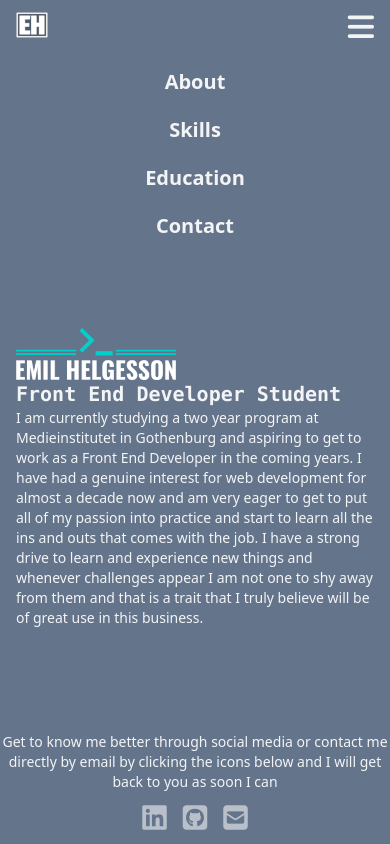
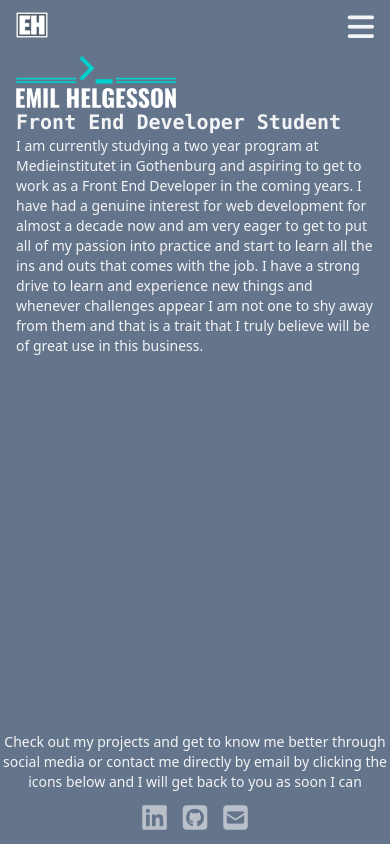
Before and after one commit to Emil-Helge/My-Resume, a website: page src/index.html in a window 390 px wide. Both pictures are taken after a click on the button 360 px from the left and 27 px from the top of the page. Drawn offline with Linux system fonts and the light colour scheme.

Commit message:
minor adjustments

```diff
--- a/main.js
+++ b/main.js
@@ -12,7 +12,7 @@ function addEventListeners() {
 
 function toggleMenu() {
   const header = document.querySelector('header');
-  header.classList.toggle('h-80');
+  header.classList.toggle('h-60');
 
   const menuIcon = document.querySelector('.burger-menu');
 }
@@ -21,13 +21,13 @@ function scrollAnimation() {
   const observer = new IntersectionObserver((entries) => {
     entries.forEach((entry) => {
         if (entry.isIntersecting) {
-            entry.target.classList.add("scroll-animation-show");
+            entry.target.classList.add('scroll-animation-show');
         } else {
-            entry.target.classList.remove("scroll-animation-show");
+            entry.target.classList.remove('scroll-animation-show');
         }
     });
 });
 
-const hiddenElements = document.querySelectorAll(".scroll-animation-hidden");
+const hiddenElements = document.querySelectorAll('.scroll-animation-hidden');
 hiddenElements.forEach((el) => observer.observe(el));
 }
--- a/src/index.html
+++ b/src/index.html
@@ -11,7 +11,7 @@
   <title>Emil Helgesson | Front End Developer</title>
 </head>
 <body class="flex flex-col gap-2 items-center bg-slate-500 font-sans  text-sm text-gray-100 lg:text-lg ">
-  <header class="transition-all overflow-y-hidden border-b-">
+  <header class="transition-all overflow-y-hidden">
     <nav class="flex flex-row h-12">
       <a class="fixed top-3 left-4" href="#">
         <img src="/images/CV-logo.png" alt="Logo">
@@ -49,18 +49,20 @@
   </header>
     </nav>
   </div>
-  <div class="flex flex-col max-w-screen-2xl pl-4 pr-4">
+  <div id="About" class="flex flex-col max-w-screen-2xl pl-4 pr-4">
     <img src="../images/CV-name-alt-logo.png" alt="Image with name and logo" class="scroll-animation-hidden w-40"></img>
-    <h1 id="About" class="text-xl font-mono font-extrabold scroll-animation-hidden">
+    <h1 class="text-xl font-mono font-extrabold scroll-animation-hidden">
       Front End Developer Student
     </h1>
     <p class="md:w-2/3 scroll-animation-hidden">
       I am currently studying a two year program at Medieinstitutet in Gothenburg and aspiring to get to work as a Front End Developer in the coming years. I have had a genuine interest for web development for almost a decade now and am very eager to get to put all of my passion into practice and start to learn all the ins and outs that comes with the job. I have a strong drive to learn and experience new things and whenever challenges appear I am not one to shy away from them and that is a trait that I truly believe will be of great use in this business.
     </p>
   </div>
-  <footer class="fixed bottom-3">
+  <div id="Skills">
+  </div>
+  <footer id="Contact" class="fixed bottom-3">
     <h3 class="text-center max-w-xl scroll-animation-hidden">
-      Get to know me better through social media or contact me directly by email by clicking the icons below and I will get back to you as soon I can</h3>
+      Check out my projects and get to know me better through social media or contact me directly by email by clicking the icons below and I will get back to you as soon I can</h3>
     <div class="icon-container w-full flex gap-4 justify-center mt-3 ">
       <a href="https://www.linkedin.com/in/emil-helgesson94/" id="linkedinIcon" class="fa-brands fa-linkedin fa-2x opacity-60 hover:opacity-100"></a>
       <a href="https://github.com/Emil-Helge" id="githubIcon" class="fa-brands fa-square-github fa-2x opacity-60 hover:opacity-100"></a>
```
Also changed, not shown: dist/output.css.
